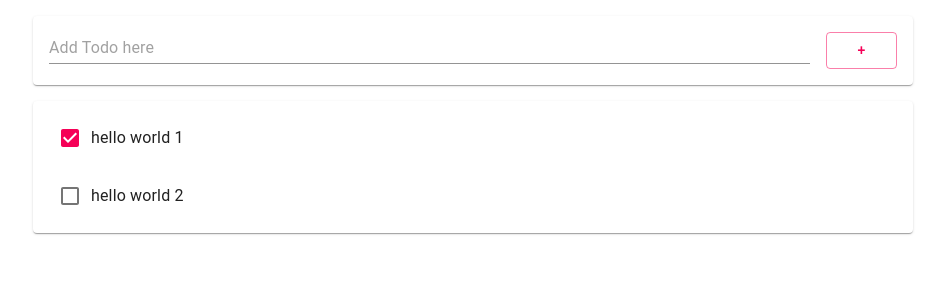
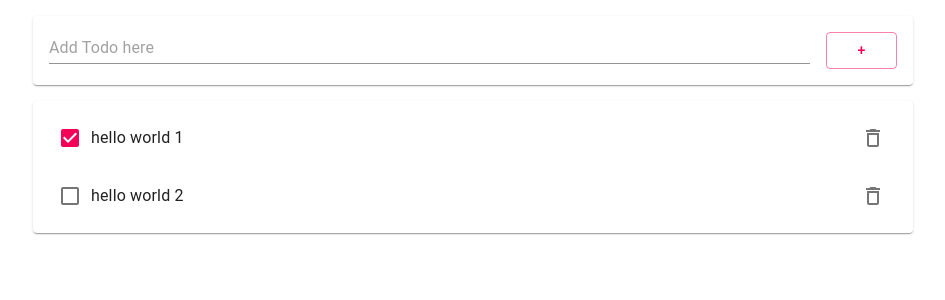
Before and after one commit to jingug1004/reactSpringTod0List, a React (Create React App) app: page / in a window 1280 px wide. Shown: the top 300 px of the page, without its empty margins (167-1112 px from the left). Built offline with nearby package versions, Linux system fonts and the light colour scheme.

Commit message:
컴포넌트형을 함수형으로 바꿔서 진행하니. 막히는 건 많은데 풀어나가는 재미가 쏠쏠하다. 리스트 [] 추가할 때 화면 렌더링이 안 될 때!! push 말고 concat 을 쓰자. concat 함수 쓴 걸 const a01 에 담아서 쓰자. 잊지 말자.

```diff
--- a/src/AddTodo.js
+++ b/src/AddTodo.js
@@ -3,6 +3,8 @@ import { ListItem, ListItemText, InputBase, Checkbox } from "@material-ui/core";
 import { TextField, Paper, Button, Grid } from "@material-ui/core";
 
 const AddTodo = (props) => {
+  const add = props.add;
+
   const [item, setItem] = useState({ title: "" });
 
   const onInputChange = (e) => {
@@ -10,7 +12,18 @@ const AddTodo = (props) => {
     // thisItem.title = e.target.value;
     // setItem({ item: thisItem });
     setItem({ title: e.target.value });
-    console.log(thisItem);
+    console.log("l~ thisItem : ", thisItem);
+  };
+
+  const onButtonClick = () => {
+    add(item);
+    setItem({ title: "" });
+  };
+
+  const enterKeyEventHandler = (e) => {
+    if (e.key === "Enter") {
+      onButtonClick();
+    }
   };
 
   return (
@@ -22,10 +35,16 @@ const AddTodo = (props) => {
             fullWidth
             onChange={onInputChange}
             value={item.title}
+            onKeyPress={enterKeyEventHandler}
           />
         </Grid>
         <Grid xs={1} md={1} item>
-          <Button fullWidth color={"secondary"} variant={"outlined"}>
+          <Button
+            fullWidth
+            color={"secondary"}
+            variant={"outlined"}
+            onClick={onButtonClick}
+          >
             +
           </Button>
         </Grid>
--- a/src/App.js
+++ b/src/App.js
@@ -2,7 +2,7 @@ import logo from "./logo.svg";
 import "./App.css";
 import Todo from "./Todo";
 import AddTodo from "./AddTodo";
-import { useState } from "react";
+import React, { useState, useCallback } from "react";
 import { Paper, List, Container } from "@material-ui/core";
 
 function App() {
@@ -19,12 +19,34 @@ function App() {
     },
   ]);
 
+  const add = (item) => {
+    console.log("l~ 01 item: ", item);
+    console.log("l~ 01-01 items : ", items);
+    item.id = "ID-" + items.length;
+    item.done = false;
+    console.log("l~ __02 item: ", item);
+    const a01 = items.concat(item);
+    console.log("l~ ___03 items: ", a01, "l~ ", items);
+
+    setItems(a01);
+    // // items.push(item);
+    // setItems((prevItems) => prevItems.concat(item));
+    console.log("l~ ____04 items: ", items);
+  };
+
+  const del = (item) => {
+    console.log("l~ Before Update Items : ", items);
+    const newItems = items.filter((e) => e.id !== item.id);
+    setItems(newItems);
+    console.log("l~ Update Items : ", items);
+  };
+
   const todoItems = items.length > 0 && (
     <div className="App">
       <Paper style={{ margin: 16 }}>
         <List>
           {items.map((item, idx) => (
-            <Todo item2={item} key={item.id} />
+            <Todo appItem={item} key={item.id} delete={del} />
           ))}
         </List>
       </Paper>
@@ -33,7 +55,7 @@ function App() {
   return (
     <div className={"App"}>
       <Container maxWidth={"md"}>
-        <AddTodo />
+        <AddTodo add={add} />
         <div className={"TodoList"}>{todoItems}</div>
       </Container>
     </div>
--- a/src/Todo.js
+++ b/src/Todo.js
@@ -1,8 +1,21 @@
 import React, { useState } from "react";
-import { ListItem, ListItemText, InputBase, Checkbox } from "@material-ui/core";
+import {
+  ListItem,
+  ListItemText,
+  InputBase,
+  Checkbox,
+  ListItemSecondaryAction,
+  IconButton,
+} from "@material-ui/core";
+import DeleteOutlined from "@material-ui/icons/DeleteOutlined";
 
 const Todo = (props) => {
-  const item = props.item2;
+  const item = props.appItem;
+  const delet = props.delete;
+
+  const deleteEventHandler = () => {
+    delet(item);
+  };
 
   return (
     <ListItem>
@@ -18,6 +31,11 @@ const Todo = (props) => {
           fullWidth={true}
         />
       </ListItemText>
+      <ListItemSecondaryAction>
+        <IconButton aria-label={"Delete Todo"} onClick={deleteEventHandler}>
+          <DeleteOutlined />
+        </IconButton>
+      </ListItemSecondaryAction>
     </ListItem>
   );
 };
```
